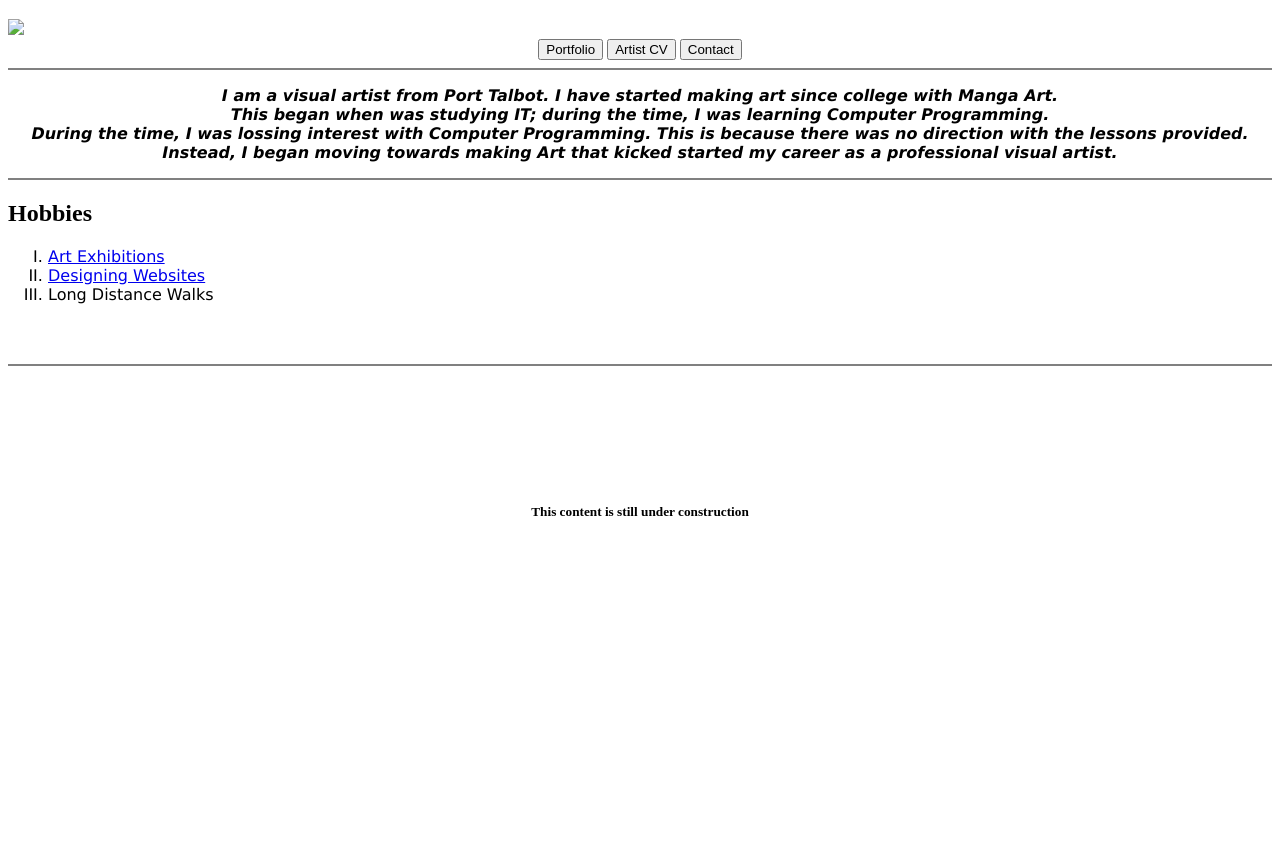
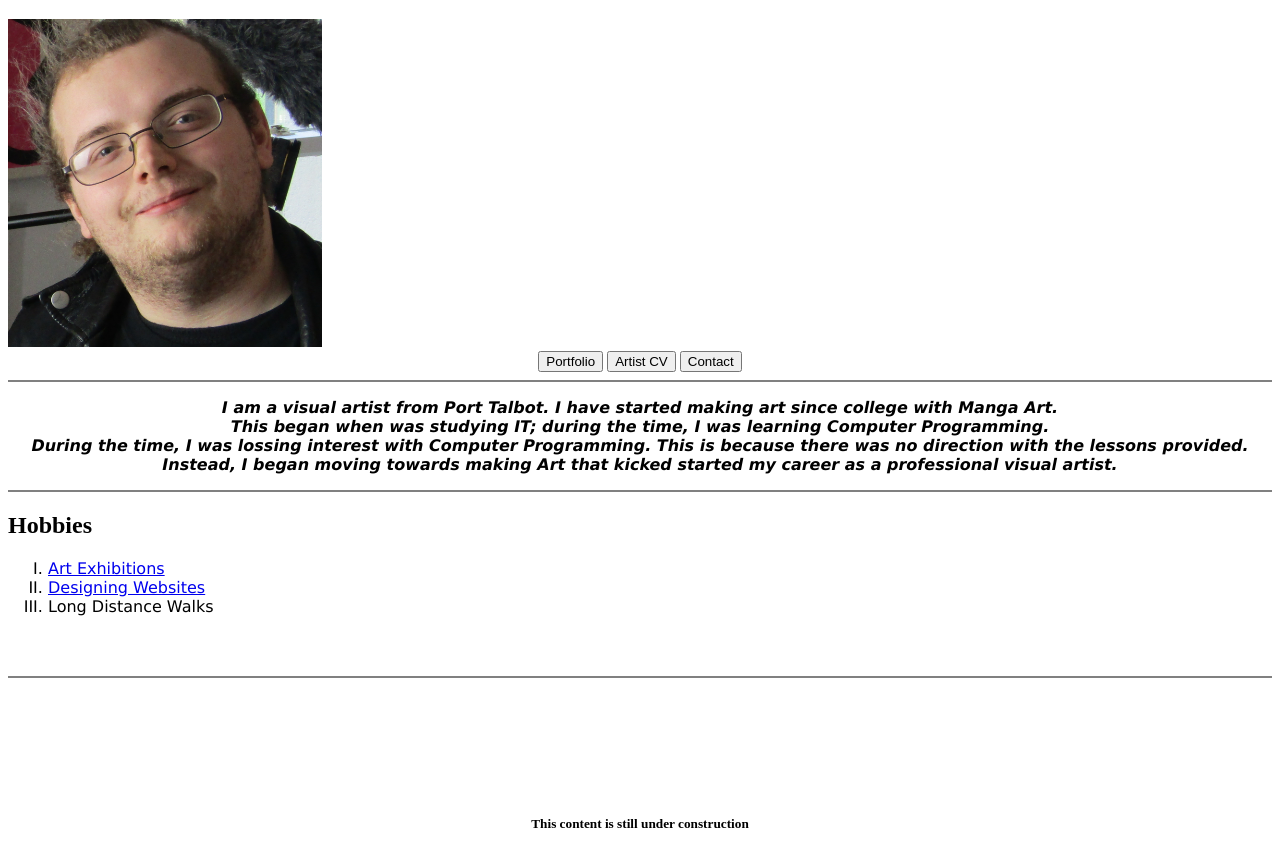
Before and after one commit to Jarvitestie/.github.io-art-portfolio.com, a plain HTML site: page index.html in a window 1280 px wide. Shown: the part 62-916 px from the top of the page. Before the commit the page ends 800 px from the top, so only its background shows below. Drawn offline with Linux system fonts and the light colour scheme.

Commit message:
Update index.html

```diff
--- a/index.html
+++ b/index.html
@@ -8,7 +8,7 @@
 <center>
 <h1 style="font-family:verdana" style="font-size:20">Jarvis Arts </h1>
 </center>
-<img src="images/website profile photo.png">
+<img src="website profile photo.png">
 <center>
 <button onclick="document.location='portfolio.html'"> Portfolio </button>
 <button onclick="document.location='arts cv.html'"> Artist CV </button>
```
